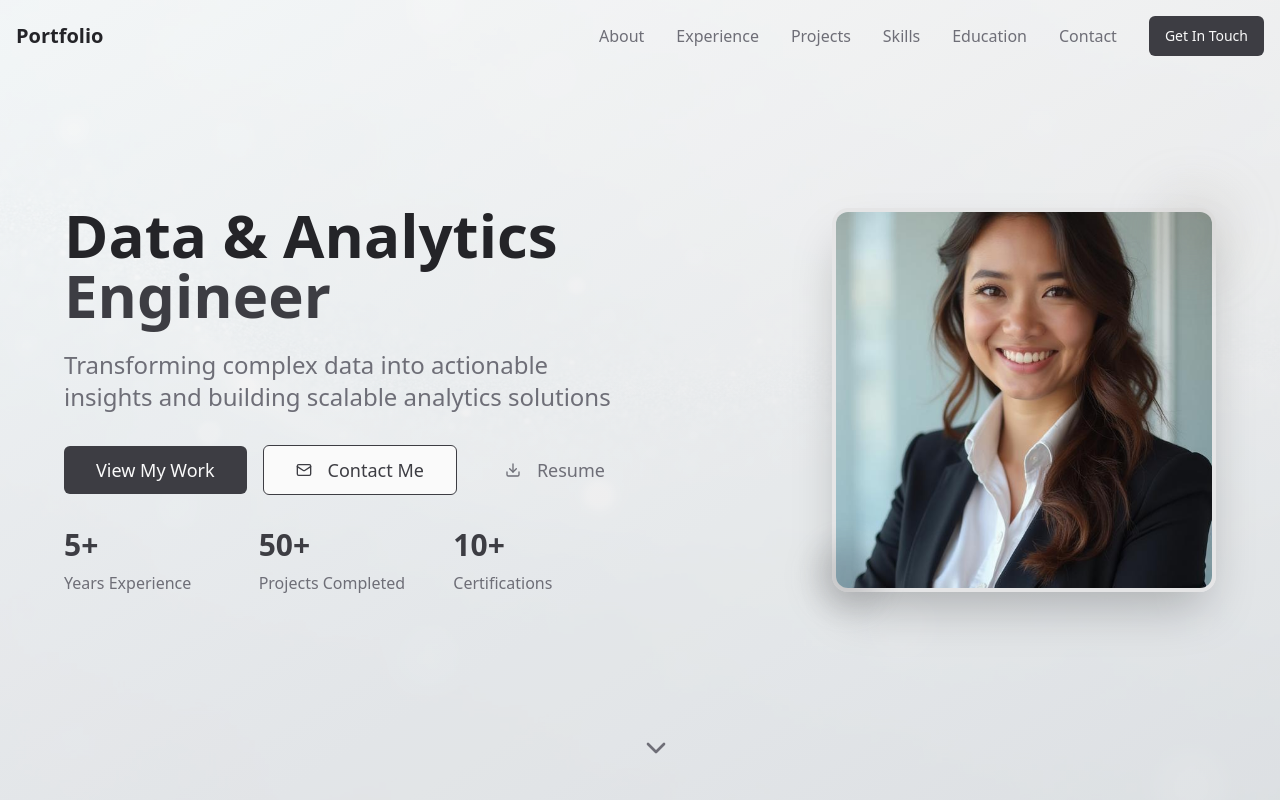
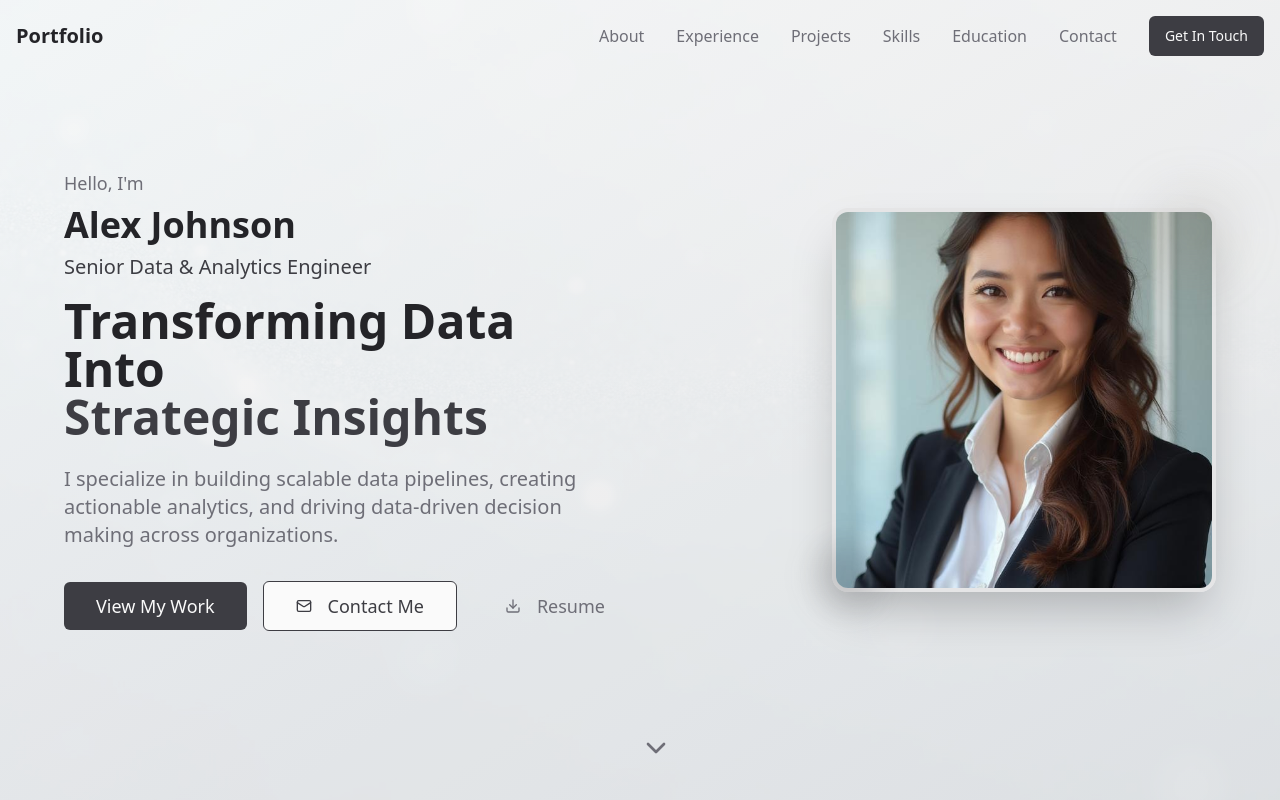
Before and after one commit to Adh101/portfolio-atish-dhamala, a React (Vite) app: page / in a window 1280 px wide. Shown: the top 800 px of the page. Built offline with nearby package versions, Linux system fonts and the light colour scheme.

Commit message:
Update hero section and remove components
Include user's name and domain/position in the hero section. Remove the experience, projects, and certifications sections from the first page.

```diff
--- a/src/components/Hero.tsx
+++ b/src/components/Hero.tsx
@@ -23,16 +23,27 @@ const Hero = () => {
           <div className="grid grid-cols-1 lg:grid-cols-2 gap-12 items-center">
             {/* Text Content */}
             <div className="text-center lg:text-left">
-              <h1 className="text-5xl md:text-6xl font-bold text-foreground mb-6 leading-tight">
-                Data & Analytics
-                <span className="block text-primary">Engineer</span>
+              <div className="mb-4">
+                <p className="text-lg text-muted-foreground mb-2">Hello, I'm</p>
+                <h2 className="text-3xl md:text-4xl font-bold text-foreground mb-2">
+                  Alex Johnson
+                </h2>
+                <p className="text-xl text-primary font-medium">
+                  Senior Data & Analytics Engineer
+                </p>
+              </div>
+
+              <h1 className="text-4xl md:text-5xl font-bold text-foreground mb-6 leading-tight">
+                Transforming Data Into
+                <span className="block text-primary">Strategic Insights</span>
               </h1>
 
-              <p className="text-xl md:text-2xl text-muted-foreground mb-8 leading-relaxed">
-                Transforming complex data into actionable insights and building scalable analytics solutions
+              <p className="text-lg md:text-xl text-muted-foreground mb-8 leading-relaxed">
+                I specialize in building scalable data pipelines, creating actionable analytics,
+                and driving data-driven decision making across organizations.
               </p>
 
-              <div className="flex flex-col sm:flex-row gap-4 justify-center lg:justify-start items-center mb-8">
+              <div className="flex flex-col sm:flex-row gap-4 justify-center lg:justify-start items-center">
                 <Button
                   size="lg"
                   className="bg-primary hover:bg-primary/90 text-primary-foreground px-8 py-6 text-lg"
@@ -59,21 +70,6 @@ const Hero = () => {
                   <Download className="mr-2 h-5 w-5" />
                   Resume
                 </Button>
-              </div>
-
-              <div className="grid grid-cols-3 gap-8">
-                <div className="text-center lg:text-left">
-                  <div className="text-3xl font-bold text-primary mb-2">5+</div>
-                  <div className="text-muted-foreground">Years Experience</div>
-                </div>
-                <div className="text-center lg:text-left">
-                  <div className="text-3xl font-bold text-primary mb-2">50+</div>
-                  <div className="text-muted-foreground">Projects Completed</div>
-                </div>
-                <div className="text-center lg:text-left">
-                  <div className="text-3xl font-bold text-primary mb-2">10+</div>
-                  <div className="text-muted-foreground">Certifications</div>
-                </div>
               </div>
             </div>
 
```
